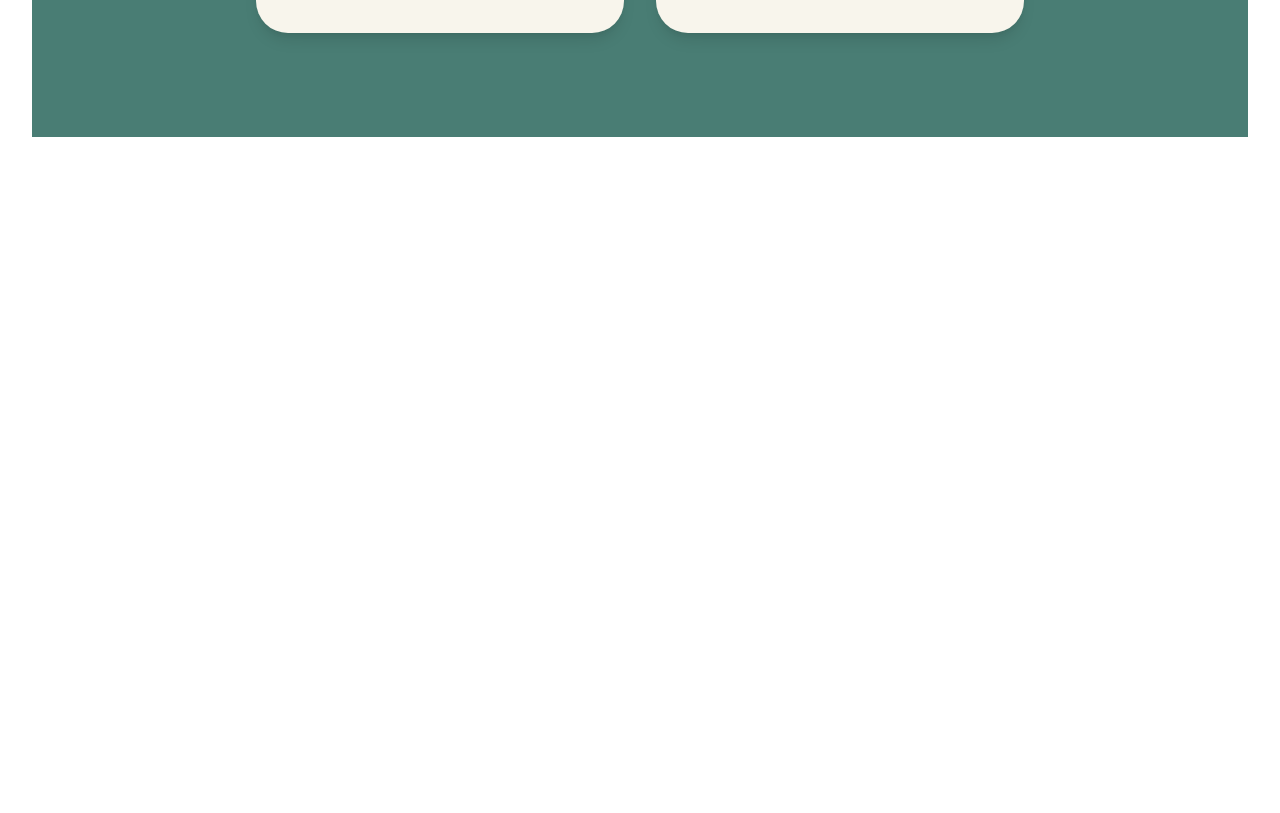
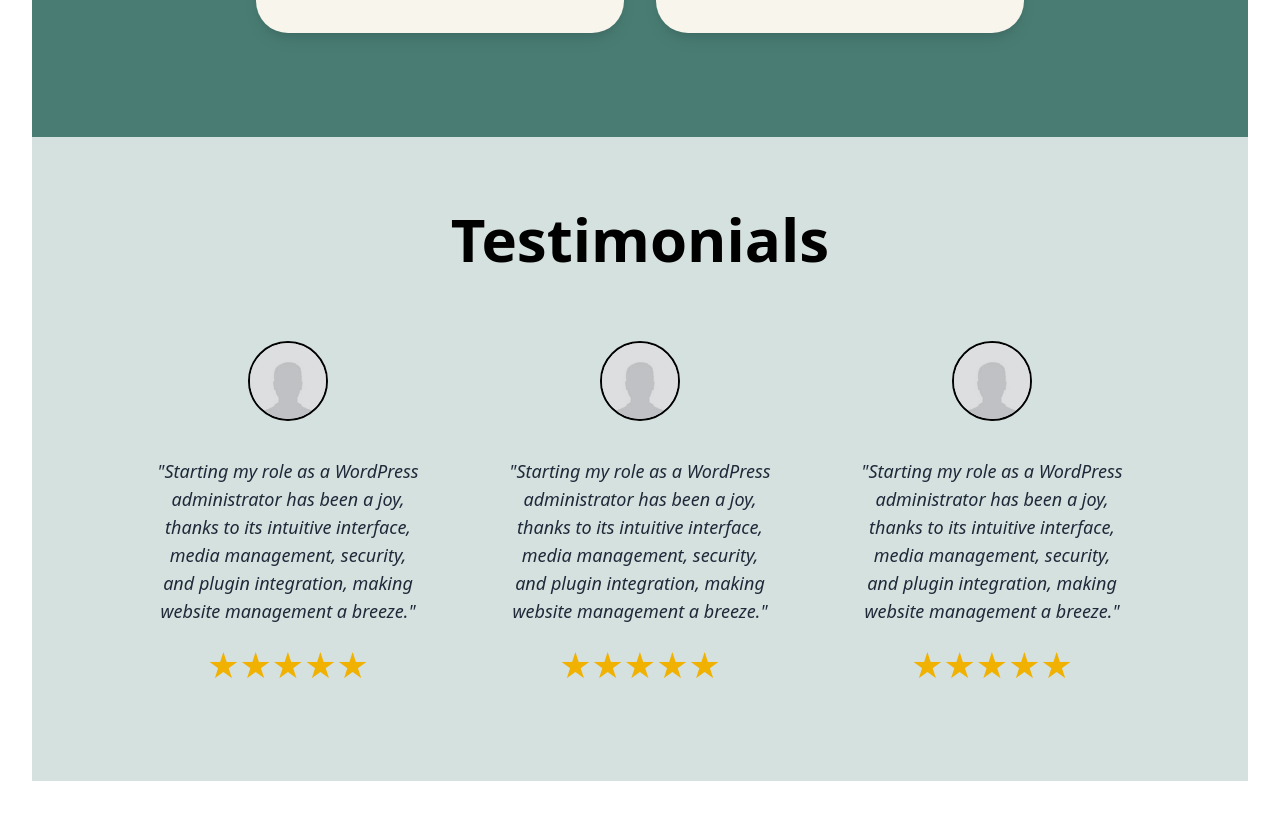
Before and after one commit to ru-wel/internstreet-cloudcom, a React (Vite) app in the folder frontend/: page /landing in a window 1280 px wide. Shown: the part 1375-2188 px from the top of the page. Before the commit the page ends 1544 px from the top, so only its background shows below. Built offline with nearby package versions, Linux system fonts and the light colour scheme.

Commit message:
testimonials added

```diff
--- /dev/null
+++ b/frontend/src/pages/Testimonials.jsx
@@ -0,0 +1,42 @@
+import React from "react";
+import person from "../assets/person-placeholder.png"
+
+const testimonials = [
+  {
+    image: person,
+    message: "Starting my role as a WordPress administrator has been a joy, thanks to its intuitive interface, media management, security, and plugin integration, making website management a breeze.",
+    rating: 5,
+  },
+  {
+    image: person,
+    message: "Starting my role as a WordPress administrator has been a joy, thanks to its intuitive interface, media management, security, and plugin integration, making website management a breeze.",
+    rating: 5,
+  },
+  {
+    image: person,
+    message: "Starting my role as a WordPress administrator has been a joy, thanks to its intuitive interface, media management, security, and plugin integration, making website management a breeze.",
+    rating: 5,
+  },
+];
+
+const Testimonials = () => {
+  return (
+    <div className="bg-[#D5E1DF] py-18 px-6 text-center">
+      <h2 className="text-6xl font-bold mb-12">Testimonials</h2>
+
+      <div className="grid md:grid-cols-3 gap-8 max-w-5xl mx-auto">
+        {testimonials.map((testimonial, index) => (
+          <div key={index} className="p-6 flex flex-col items-center">
+            <img src={testimonial.image} alt="Testimonial" className="w-20 h-20 rounded-full border-2 mb-4" />
+            <p className="text-gray-800 text-lg italic my-5">"{testimonial.message}"</p>
+            <div className="text-yellow-500 text-4xl">
+              {"★".repeat(testimonial.rating)}
+            </div>
+          </div>
+        ))}
+      </div>
+    </div>
+  );
+};
+
+export default Testimonials;
--- a/frontend/src/pages/userPages/Landing.jsx
+++ b/frontend/src/pages/userPages/Landing.jsx
@@ -3,6 +3,7 @@ import Nav from '../Nav'
 import Hero from '../Hero'
 import Marquee from '../Marquee'
 import Benefits from '../Benefits'
+import Testimonials from '../Testimonials'
 
 function Landing() {
   return (
@@ -11,6 +12,7 @@ function Landing() {
       <Hero></Hero>
       <Marquee></Marquee>
       <Benefits></Benefits>
+      <Testimonials></Testimonials>
     </div>
   )
 }
```
Also changed, not shown: frontend/src/assets/person-placeholder.png (added).
